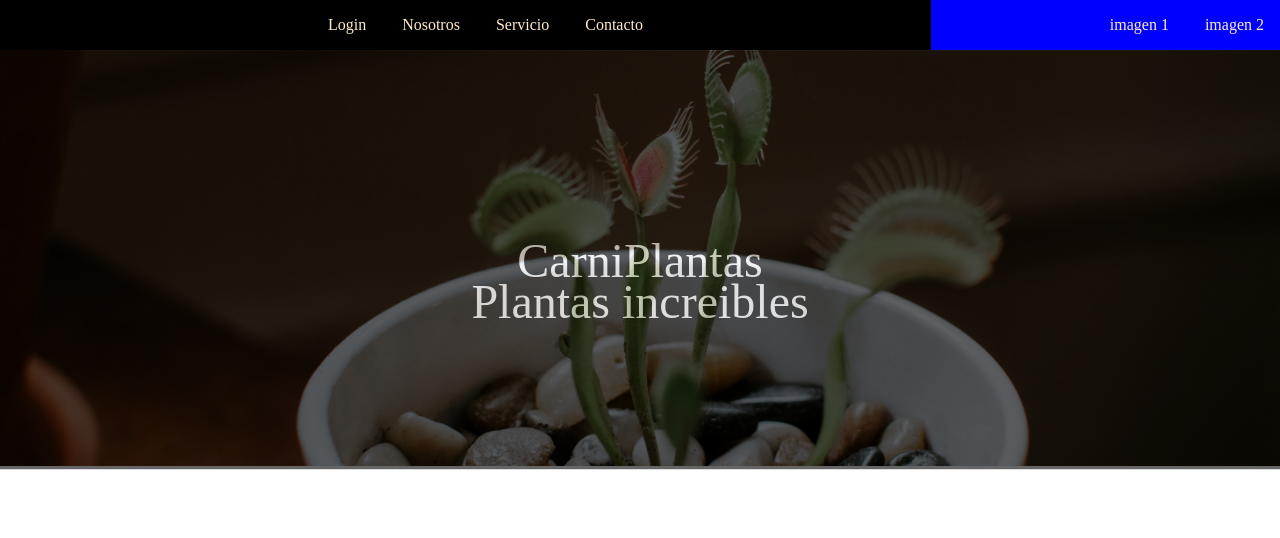
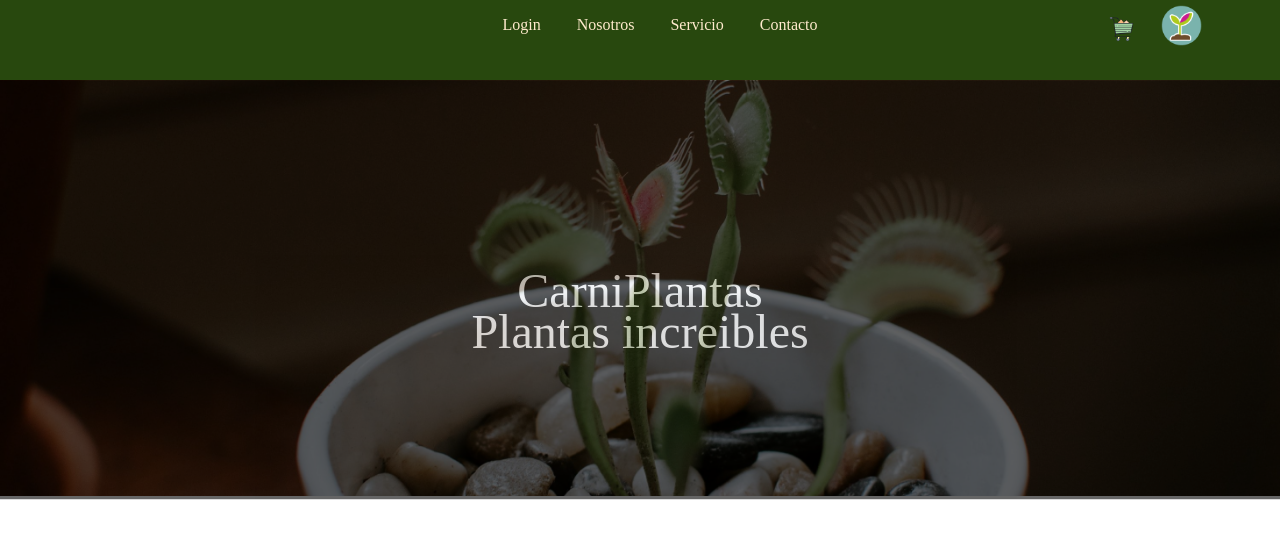
Before and after one commit to Pikuzt/PlantasCarnivoras, a plain HTML site: page index.html in a window 1280 px wide. Drawn offline with Linux system fonts and the light colour scheme.

Commit message:
menu responsivo

```diff
--- a/css/style.css
+++ b/css/style.css
@@ -7,7 +7,10 @@ body{
 .header-conteiner{
     display: flex;
     justify-content: center;
-    background-color: black;
+    background-color: #28480E;
+    color: white;
+    width: 100%;
+    height: 10vh;
 }
 
 .item{
@@ -71,3 +74,81 @@ body{
     left: 50%;
     transform: translate(-50%, -50%);
 }
+
+/*Logo*/
+
+.img-menu{
+    position: absolute;
+    right: 0;
+    top: 5px;
+}
+
+.img-menu img{
+    max-width: 50%;
+    width: 30%;
+    padding: 0;
+    margin-left: 15px;
+
+
+}
+
+.card_logo{
+    display: none ;
+}
+
+
+
+
+
+.menu-p{
+    display: none;
+
+}
+.img-h{
+    display: inline-block;
+    max-width: 50%;
+    width: 5%;
+    height: auto;
+    position: absolute;
+    left: 10px;
+    top: 10px;
+}
+.menu{
+    display: block;
+    color: blanchedalmond;
+    text-decoration: none;
+
+
+
+
+}
+
+
+
+/* queris*/
+@media (min-width: 768px) {
+    .card_logo{
+         display: inline-block ;
+    }
+    .menu-p{
+        display: inline-block ;
+    }
+
+    .img-h{
+        display: none ;
+    }
+
+
+
+
+    .img-menu img{
+        max-width: 50%;
+        width: 15%;
+        padding: 0;
+        margin-left: 15px;
+
+    }
+
+
+
+ }
--- a/index.html
+++ b/index.html
@@ -13,9 +13,14 @@
 </head>
 <body>
     <header class="header-conteiner">
-        <div class="item">
+        <div class="item toggle">
+            <div class="img-h" onclick="openMenu()">
+                <img class="menu_logo" src="./img/menu.png" alt="" srcset="">
+            </div>
 
-            <nav class="menu">
+
+            <div class="menu-p" id="menu-p">
+                <nav class="menu" id="idMobile">
                     <ul>
                         <li>Login</li>
                         <li>Nosotros</li>
@@ -23,21 +28,27 @@
                         <li>Contacto</li>
                     </ul>
                 </nav>
-
-        </div>
-        <div class="item">
-            <nav class="menu">
-                <ul>
-                    <li>imagen 1</li>
-                    <li>imagen 2</li>
-
-                </ul>
-            </nav>
             </div>
 
 
 
+
+            <div class="img-menu">
+                <img class="card_logo" src="./img/card.png" alt="" srcset="">
+                <img  src="./img/logo.png" alt="" srcset="">
+
+
+            </div>
+
+        </div>
+
+
+
+
     </header>
+
+
+
          <section class="banner">
         <div class="text_img">
             <div class="text_c">CarniPlantas</div>
@@ -46,6 +57,8 @@
         <img src="./img/download.png" alt="" srcset="">
     </section>
 
+
+
 </body>
 
 </html>
--- a/js/main.js
+++ b/js/main.js
@@ -0,0 +1,5 @@
+function openMenu() {
+    const menu = document.getElementById('menu-p')
+    menu.classList.toggle('menu')
+
+  }
```
Also changed, not shown: img/card.png (added), img/logo.png (added), img/menu.png (added). Lines whose indentation alone changed are shown as unchanged.
